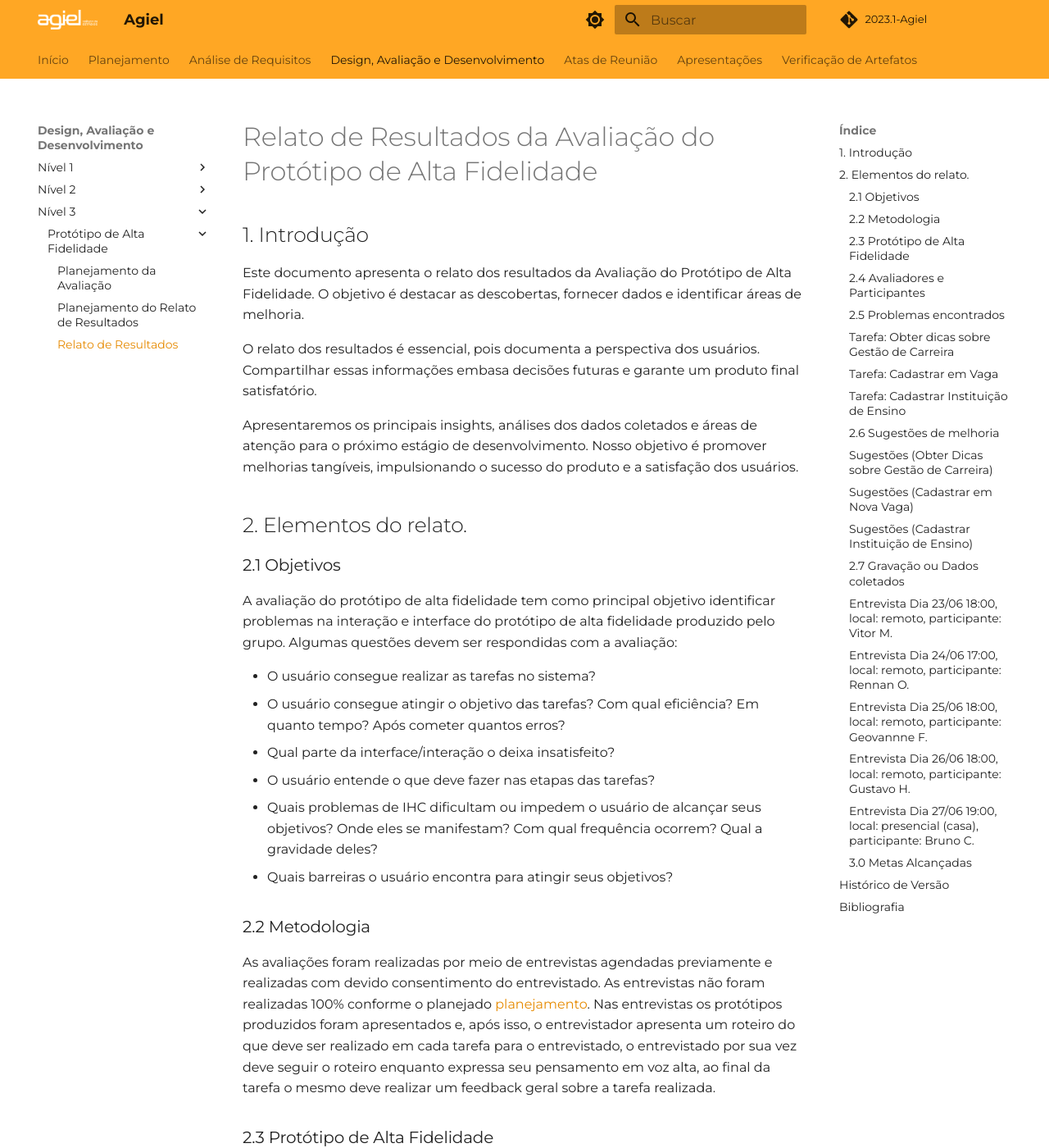
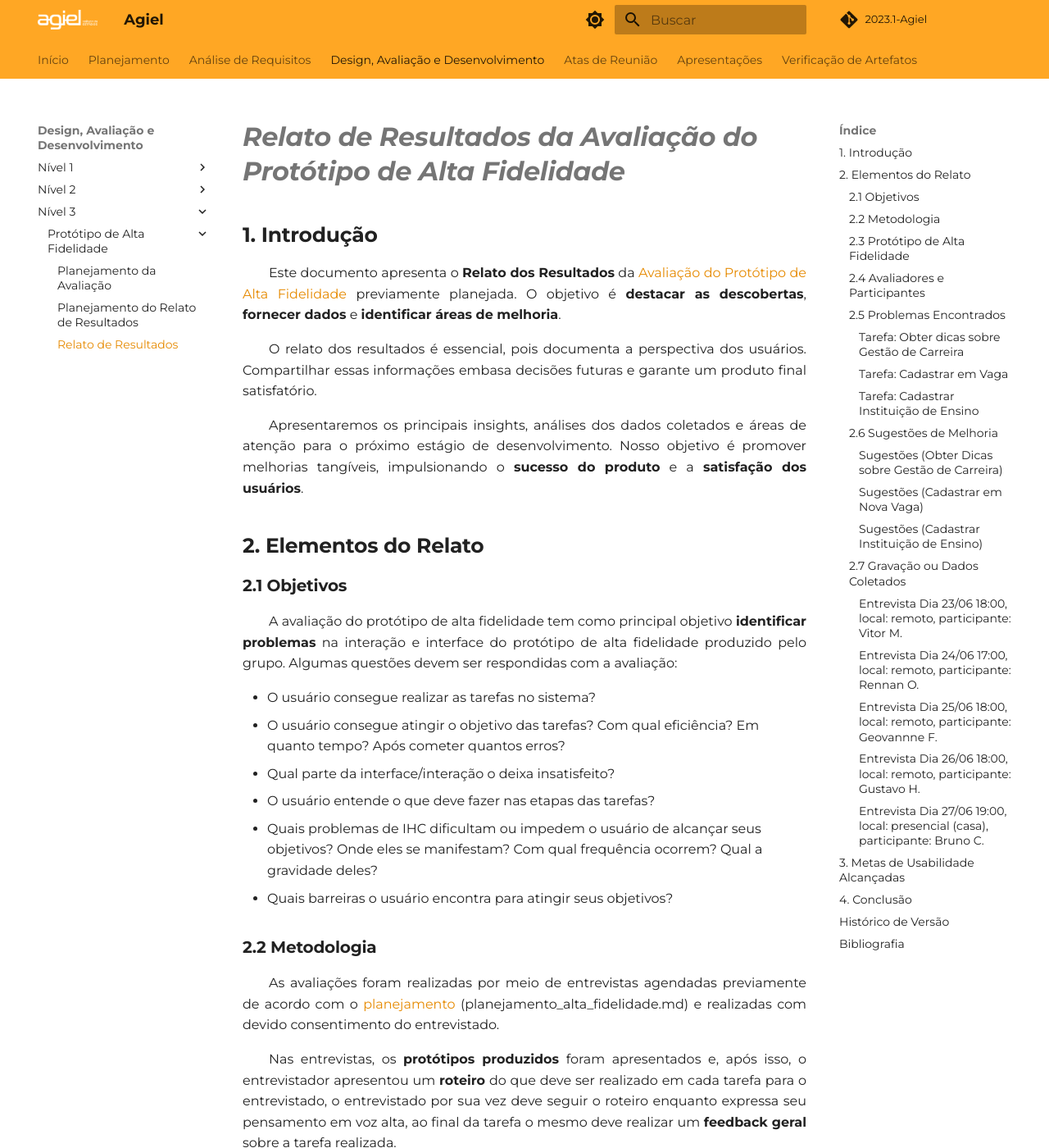
Before and after one commit to Interacao-Humano-Computador/2023.1-Agiel, an MkDocs documentation site: the page built from docs/desenvolvimento/prototipo_alta_fidelidade/relatos_prototipo_alta.md, in a window 1280 px wide and 1400 px high. Shown: the whole window at 82% size. Built offline with MkDocs 1.6.1 and Material for MkDocs 9.7.7, drawn with Linux system fonts in a browser that asks for light colours; some web fonts are replaced; comment, search, counter and statistics services are not loaded; some of the changed text lies outside the part shown.

Commit message:
acrescentando alteracoes no relato de alta fidelidade

```diff
--- a/docs/desenvolvimento/prototipo_alta_fidelidade/relatos_prototipo_alta.md
+++ b/docs/desenvolvimento/prototipo_alta_fidelidade/relatos_prototipo_alta.md
@@ -1,153 +1,215 @@
-# Relato de Resultados da Avaliação do Protótipo de Alta Fidelidade
+# ***Relato de Resultados da Avaliação do Protótipo de Alta Fidelidade***
 
-## 1. Introdução
-Este documento apresenta o relato dos resultados da Avaliação do Protótipo de Alta Fidelidade. O objetivo é destacar as descobertas, fornecer dados e identificar áreas de melhoria.
+## **1. Introdução**
+<p align="justify">
+&emsp;&emsp;Este documento apresenta o <b>Relato dos Resultados</b> da <a href='https://interacao-humano-computador.github.io/2023.1-Agiel/desenvolvimento/prototipo_alta_fidelidade/planejamento_alta_fidelidade/'>Avaliação do Protótipo de Alta Fidelidade</a> previamente planejada. O objetivo é <b>destacar as descobertas</b>, <b>fornecer dados</b> e <b>identificar áreas de melhoria</b>.
+</p>
+<p align="justify">
+&emsp;&emsp;O relato dos resultados é essencial, pois documenta a perspectiva dos usuários. Compartilhar essas informações embasa decisões futuras e garante um produto final satisfatório.
+</p>
+<p align="justify">
+&emsp;&emsp;Apresentaremos os principais insights, análises dos dados coletados e áreas de atenção para o próximo estágio de desenvolvimento. Nosso objetivo é promover melhorias tangíveis, impulsionando o <b>sucesso do produto</b> e a <b>satisfação dos usuários</b>.
+</p>
 
-O relato dos resultados é essencial, pois documenta a perspectiva dos usuários. Compartilhar essas informações embasa decisões futuras e garante um produto final satisfatório.
+## **2. Elementos do Relato**
+### **2.1 Objetivos**
+<p align="justify">
+&emsp;&emsp;A avaliação do protótipo de alta fidelidade tem como principal objetivo <b>identificar problemas</b> na interação e interface do protótipo de alta fidelidade produzido pelo grupo. Algumas questões devem ser respondidas com a avaliação:
+</p>
+<ul>
+<li> O usuário consegue realizar as tarefas no sistema?</li>
+<li> O usuário consegue atingir o objetivo das tarefas? Com qual eficiência? Em quanto tempo? Após cometer quantos erros?</li>
+<li> Qual parte da interface/interação o deixa insatisfeito?</li>
+<li> O usuário entende o que deve fazer nas etapas das tarefas?</li>
+<li> Quais problemas de IHC dificultam ou impedem o usuário de alcançar seus objetivos? Onde eles se manifestam? Com qual frequência ocorrem? Qual a gravidade deles?</li>
+<li> Quais barreiras o usuário encontra para atingir seus objetivos?</li>
+</ul>
 
-Apresentaremos os principais insights, análises dos dados coletados e áreas de atenção para o próximo estágio de desenvolvimento. Nosso objetivo é promover melhorias tangíveis, impulsionando o sucesso do produto e a satisfação dos usuários.
+### **2.2 Metodologia**
+<p align="justify">
+&emsp;&emsp;As avaliações foram realizadas por meio de entrevistas agendadas previamente de acordo com o <a href='https://interacao-humano-computador.github.io/2023.1-Agiel/desenvolvimento/prototipo_alta_fidelidade/planejamento_alta_fidelidade/'>planejamento</a> (planejamento_alta_fidelidade.md) e realizadas com devido consentimento do entrevistado.
+</p>
+<p align="justify">
+&emsp;&emsp;Nas entrevistas, os <b>protótipos produzidos</b> foram apresentados e, após isso, o entrevistador apresentou um <b>roteiro</b> do que deve ser realizado em cada tarefa para o entrevistado, o entrevistado por sua vez deve seguir o roteiro enquanto expressa seu pensamento em voz alta, ao final da tarefa o mesmo deve realizar um <b>feedback geral</b> sobre a tarefa realizada.
+</p>
+<p align="justify">
+&emsp;&emsp;O escopo de participantes ultrapassou o estabelecido no <a href='https://interacao-humano-computador.github.io/2023.1-Agiel/desenvolvimento/prototipo_alta_fidelidade/planejamento_alta_fidelidade/#341-recrutamento-dos-participantes'>Planejamento da Avaliação</a>, com <b>cinco participantes</b> para o teste de usabilidade, e, consequente entrevista.
+</p>
 
-## 2. Elementos do relato.
-
-### 2.1 Objetivos
-A avaliação do protótipo de alta fidelidade tem como principal objetivo identificar problemas na interação e interface do protótipo de alta fidelidade produzido pelo grupo. Algumas questões devem ser respondidas com a avaliação:
-
-- O usuário consegue realizar as tarefas no sistema?
-- O usuário consegue atingir o objetivo das tarefas? Com qual eficiência? Em quanto tempo? Após cometer quantos erros?
-- Qual parte da interface/interação o deixa insatisfeito?
-- O usuário entende o que deve fazer nas etapas das tarefas?
-- Quais problemas de IHC dificultam ou impedem o usuário de alcançar seus objetivos? Onde eles se manifestam? Com qual frequência ocorrem? Qual a gravidade deles?
-- Quais barreiras o usuário encontra para atingir seus objetivos?
-
-### 2.2 Metodologia
-As avaliações foram realizadas por meio de entrevistas agendadas previamente e realizadas com devido consentimento do entrevistado. As entrevistas não foram realizadas 100% conforme o planejado [planejamento](planejamento_alta_fidelidade.md). Nas entrevistas os protótipos produzidos foram apresentados e, após isso, o entrevistador apresenta um roteiro do que deve ser realizado em cada tarefa para o entrevistado, o entrevistado por sua vez deve seguir o roteiro enquanto expressa seu pensamento em voz alta, ao final da tarefa o mesmo deve realizar um feedback geral sobre a tarefa realizada.
-
-### 2.3 Protótipo de Alta Fidelidade
+### **2.3 Protótipo de Alta Fidelidade**
 <iframe style="border: 1px solid rgba(0, 0, 0, 0.1);" width="800" height="450" src="https://www.figma.com/embed?embed_host=share&url=https%3A%2F%2Fwww.figma.com%2Ffile%2FuIASKVWfrkY0CpKDNld4wm%2FPrototipo-Agiel%3Ftype%3Ddesign%26node-id%3D51%253A62%26mode%3Ddesign%26t%3DwC4yab2baSFOcvao-1" allowfullscreen></iframe>
 
-### 2.4 Avaliadores e Participantes
-Os avaliadores, respectivamente foram Vitor Borges, Ana Beatriz e Breno Yuri, e os entrevistados foram os estudantes Vitor Manoel, Rennan Oliveira, Geovanne Freitas, Gustavo Henrique e Bruno Camargos.
+### **2.4 Avaliadores e Participantes**
+<p align="justify">
+&emsp;&emsp;Os avaliadores, respectivamente foram <b>Vitor Borges</b>, <b>Ana Beatriz</b> e <b>Breno Yuri</b>, e os entrevistados foram os estudantes <b>Vitor Manoel</b>, <b>Rennan Oliveira</b>, <b>Geovanne Freitas</b>, <b>Gustavo Henrique</b> e <b>Bruno Camargos</b>.
+</b>
+</p>
 
-### 2.5 Problemas encontrados
-Nesta sessão esperamos que o avaliador após a realização da avaliação apresente os seguintes pontos:
+### **2.5 Problemas Encontrados**
+<p align="justify">
+&emsp;&emsp;Nesta seção esperamos que o avaliador após a realização da avaliação apresente os seguintes pontos:
+</p>
 
-### Tarefa: Obter dicas sobre Gestão de Carreira
-* Descrição dos problemas
+#### **Tarefa: Obter dicas sobre Gestão de Carreira**
+<p align="justify">
+&emsp;&emsp;<b>Descrição dos problemas</b>:
+</p>
+<ul>
+<li>(Problema 1) Usuários gostariam que o blog do estagiário tivesse mais destaque na página inicial.</li>
+</ul>
+<p align="justify">
+&emsp;&emsp;<b>Detalhes dos problemas</b>:
+</p>
+<ul>
+<lo>(Problema 1) O problema ocorre quando o usuário tem que explorar a interface em busca de dicas para sua vida profissional.</li>
+</ul>
+<p align="justify">
+&emsp;&emsp;<b>Consequências/impactos do problema para o usuário</b>:
+</p>
+<ul>
+<li>(Problema 1) O usuário pode acreditar que o site Agiel apenas oferece vagas de estágio e processos seletivos.</li>
+</ul>
+<p align="justify">
+&emsp;&emsp;<b>Gravidade dos problemas</b>:
+</p>
+<ul>
+<li>(Problema 1) Apresenta gravidade leve pois o usuário ao realizar outras tarefas do site acaba descobrindo o blog.</li>
+</ul>
 
-1. (Problema 1) Usuários gostariam que o blog do estagiário tivesse mais destaque na home
+#### **Tarefa: Cadastrar em Vaga**
+<p align="justify">
+&emsp;&emsp;<b>Descrição dos problemas</b>:
+</p>
+<ul>
+<li> Os usuários se sentem confusos no momento em que são redirecionados para a tela de perfil após buscarem por vagas;</li>
+<li> Os usuários gostariam de poder checar os dados do próprio currículo antes de confirmarem a inscrição para a vaga.</li>
+</ul>
+<p align="justify">
+&emsp;&emsp;<b>Detalhes dos problemas</b>:
+</p>
+<ul>
+<li> (Problema 1) O problema ocorre quando o usuário tenta ir atrás de novas vagas e se depara com sua tela de perfil ao invés de ir diretamente para uma tela contendo todas as vagas disponíveis;</li>
+<li> (Problema 2) O problema ocorre no ato de inscrição para nova vaga, os usuários gostariam antes de confirma a candidatura visualizar o próprio currículo para evitar possíveis erros.</li>
+</ul>
+<p align="justify">
+&emsp;&emsp;<b>Consequências/impactos do problema para o usuário</b>:
+</p>
+<ul>
+<li> (Problema 1) O usuário pode ficar frustado ao não encontrar as vagas de primeira;</li>
+<li> (Problema 2) O usuário pode ficar frustado em ter que voltar para seu perfil para checar suas informações.</li>
+</ul>
+<p align="justify">
+&emsp;&emsp;<b>Gravidade dos problemas</b>:
+</p>
+<ul>
+<li>(Problema 1) Apresenta gravidade média pois o usuário após visualizar as outras opções encontra rapidamente o campo de vagas;</li>
+<li> (Problema 2) Apresenta gravidade alta pois o usuário tem que voltar no fluxo para checar as informações multiplas vezes.</li>
+</ul>
 
-* Detalhes dos problemas:
+#### **Tarefa: Cadastrar Instituição de Ensino**
+<p align="justify">
+&emsp;&emsp;<b>Descrição dos problemas</b>:
+</p>
+<ul>
+<li> O usuário considerou a seta do dropdown pouco intuitiva e visualmente insatisfatória.</li>
+</ul>
+<p align="justify">
+&emsp;&emsp;<b>Detalhes dos problemas</b>:
+</p>
+<ul>
+<li> (Problema 1) O problema está na seta que abre o dropdown no topo da página inicial (header), pois seu design visual se assemelha a um "v" e não é intuitivo para os usuários.</li>
+</ul>
+<p align="justify">
+&emsp;&emsp;<b>Consequências/impactos do problema para o usuário</b>:
+</p>
+<ul>
+<li> (Problema 1) A seta do dropdown não é apenas pouco intuitiva, mas também não possui um design visual atraente, o que afeta negativamente a experiência estética do usuário.</li>
+</ul>
+<p align="justify">
+&emsp;&emsp;<b>Gravidade dos problemas</b>:
+</p>
+<ul>
+<li> (Problema 1) A gravidade desse problema não é alta, pois se trata de um aspecto visual e de usabilidade específico relacionado à seta do dropdown.</li>
+</ul>
 
-1. (Problema 1) O problema ocorre quando o usuário tem que explorar a interface em busca de dicas para sua vida profissional.
+### **2.6 Sugestões de Melhoria**
 
-* Consequências/impactos do problema para o usuário:
+#### **Sugestões (Obter Dicas sobre Gestão de Carreira)**
+<ul>
+<li> (Problema 1) Inserir uma descrição ou um campo direto na home para acessar ou tomar conhecimento sobre o blog do estagiário.</li>
+</ul>
 
-1. (Problema 1) O usuário pode acreditar que o site Agiel apenas oferece vagas de estágio e processos seletivos.
+#### **Sugestões (Cadastrar em Nova Vaga)**
+<ul>
+<li> (Problema 1) Ir direto para as vagas disponíveis no fluxo;</li>
+<li> (Problema 2) Inserir uma preview do currículo do usuário antes da confirmação da participação;</li>
+<li> (Problema 2) Permitir que o usuário edite o currículo na tela de confirmação de candidatura.</li>
+</ul>
 
-* Gravidade dos problemas:
+#### **Sugestões (Cadastrar Instituição de Ensino)**
+<ul>
+<li> (Problema 1) Substituir a seta do dropdown, tornando-a mais intuitiva e esteticamente agradável.</li>
+</ul>
 
-1. (Problema 1) Apresenta gravidade leve pois o usuário ao realizar outras tarefas do site acaba descobrindo o blog.
+### **2.7 Gravação ou Dados Coletados**
 
-### Tarefa: Cadastrar em Vaga
-
-* Descrição dos problemas
-
-1. Os usuários se sentem confusos no momento em que são redirecionados para a tela de perfil após buscarem por vagas.
-2. Os usuários gostariam de poder checar os dados do próprio currículo antes de confirmarem a inscrição para a vaga.
-
-* Detalhes dos problemas:
-
-1. (Problema 1) O problema ocorre quando o usuário tenta ir atrás de novas vagas e se depara com sua tela de perfil ao invés de ir diretamente para uma tela contendo todas as vagas disponíveis.
-2. (Problema 2) O problema ocorre no ato de inscrição para nova vaga, os usuários gostariam antes de confirma a candidatura visualizar o próprio currículo para evitar possíveis erros.
-
-* Consequências/impactos do problema para o usuário:
-
-1. (Problema 1) O usuário pode ficar frustado ao não encontrar as vagas de primeira.
-2. (Problema 2) O usuário pode ficar frustado em ter que voltar para seu perfil para checar suas informações.
-
-* Gravidade dos problemas:
-
-1. (Problema 1) Apresenta gravidade média pois o usuário após visualizar as outras opções encontra rapidamente o campo de vagas.
-2. (Problema 2) Apresenta gravidade alta pois o usuário tem que voltar no fluxo para checar as informações multiplas vezes.
-
-### Tarefa: Cadastrar Instituição de Ensino
-
-* Descrição dos problemas
-
-1. O usuário considerou a seta do dropdown pouco intuitiva e visualmente insatisfatória.
-
-* Detalhes dos problemas:
-
-1. (Problema 1) O problema está na seta que abre o dropdown no topo da página inicial (header), pois seu design visual se assemelha a um "v" e não é intuitivo para os usuários.
-
-* Consequências/impactos do problema para o usuário:
-
-1. (Problema 1) A seta do dropdown não é apenas pouco intuitiva, mas também não possui um design visual atraente, o que afeta negativamente a experiência estética do usuário.
-
-* Gravidade dos problemas:
-
-1. (Problema 1) A gravidade desse problema não é alta, pois se trata de um aspecto visual e de usabilidade específico relacionado à seta do dropdown.
-
-
-### 2.6 Sugestões de melhoria
-
-### Sugestões (Obter Dicas sobre Gestão de Carreira)
-
-* (Problema 1): Inserir uma descrição ou um campo direto na home para acessar ou tomar conhecimento sobre o blog do estagiário
-
-### Sugestões (Cadastrar em Nova Vaga)
-
-* (Problema 1): Ir direto para as vagas disponíveis no fluxo
-* (Problema 2): Inserir uma preview do currículo do usuário antes da confirmação da participação.
-* (Problema 2): Permitir que o usuário edite o currículo na tela de confirmação de candidatura.
-
-### Sugestões (Cadastrar Instituição de Ensino)
-
-* (Problema 1): Substituir a seta do dropdown, tornando-a mais intuitiva e esteticamente agradável.
-
-### 2.7 Gravação ou Dados coletados
-
-### Entrevista Dia 23/06 18:00, local: remoto, participante: Vitor M.
+#### **Entrevista Dia 23/06 18:00, local: remoto, participante: Vitor M.**
 
 <iframe width="560" height="315" src="https://www.youtube.com/embed/GOONwLDIw6k" title="YouTube video player" frameborder="0" allow="accelerometer; autoplay; clipboard-write; encrypted-media; gyroscope; picture-in-picture; web-share" allowfullscreen></iframe>
 
-### Entrevista Dia 24/06 17:00, local: remoto, participante: Rennan O.
+#### **Entrevista Dia 24/06 17:00, local: remoto, participante: Rennan O.**
 
 <iframe width="560" height="315" src="https://www.youtube.com/embed/ebzRdrrjJV4" title="YouTube video player" frameborder="0" allow="accelerometer; autoplay; clipboard-write; encrypted-media; gyroscope; picture-in-picture; web-share" allowfullscreen></iframe>
 
-### Entrevista Dia 25/06 18:00, local: remoto, participante: Geovannne F.
+#### **Entrevista Dia 25/06 18:00, local: remoto, participante: Geovannne F.**
 
 <iframe width="560" height="315" src="https://www.youtube.com/embed/PsXMQwx26L8" title="YouTube video player" frameborder="0" allow="accelerometer; autoplay; clipboard-write; encrypted-media; gyroscope; picture-in-picture; web-share" allowfullscreen></iframe>
 
-### Entrevista Dia 26/06 18:00, local: remoto, participante: Gustavo H.
+#### **Entrevista Dia 26/06 18:00, local: remoto, participante: Gustavo H.**
 
 <iframe width="560" height="315" src="https://www.youtube.com/embed/VGZdVzgWo0w" title="YouTube video player" frameborder="0" allow="accelerometer; autoplay; clipboard-write; encrypted-media; gyroscope; picture-in-picture; web-share" allowfullscreen></iframe>
 
-### Entrevista Dia 27/06 19:00, local: presencial (casa), participante: Bruno C.
+#### **Entrevista Dia 27/06 19:00, local: presencial (casa), participante: Bruno C.**
 
-<iframe width="560" height="315" src="https://youtu.be/gi-MfYaYgYM" title="YouTube video player" frameborder="0" allow="accelerometer; autoplay; clipboard-write; encrypted-media; gyroscope; picture-in-picture; web-share" allowfullscreen></iframe>
+<iframe width="560" height="315" src="https://www.youtube.com/embed/gi-MfYaYgYM" title="YouTube video player" frameborder="0" allow="accelerometer; autoplay; clipboard-write; encrypted-media; gyroscope; picture-in-picture; web-share" allowfullscreen></iframe>
 
-
-### 3.0 Metas Alcançadas
-
-Na definição dos requisitos do projeto algumas metas de usabilidade foram selecionadas (utilidade, eficácia, aprendizagem), essas metas guiaram a elaboração dos protótipos de baixa, média e alta fidelidade, com o protótipo de alta fidelidade e os dados coletados nas entrevistas podemos aferir se o protótipo alcançou essas metas ou não.
+## **3. Metas de Usabilidade Alcançadas**
+<p align="justify">
+&emsp;&emsp;Na definição dos requisitos do projeto algumas <a href='https://interacao-humano-computador.github.io/2023.1-Agiel/requisitos/metas_usabilidade/#4-metas-selecionadas'>Metas de Usabilidade</a> foram selecionadas (utilidade, eficácia, aprendizagem).
+</p>
+<p align="justify">
+&emsp;&emsp;Essas metas guiaram a elaboração dos protótipos de papel e alta fidelidade, com o protótipo de alta fidelidade e os dados coletados nas entrevistas podemos aferir se o protótipo alcançou essas metas ou não.
+</p>
+<p align="justify">
+&emsp;&emsp;A tabela 1 apresenta as metas de usabilidade, ligadas à suas respectivas tarefas, status e observações.
+</p>
 
 | Meta de Usabilidade | Tarefa | Status | Observações |
 |:-------------------:|:------:|:------:|:-----------:|
 | Utilidade | Obter Dicas Sobre Gestão de Carreira | Parcialmente alcançada | Os usuários que realizaram o fluxo desta tarefa levantaram a falta de filtros para busca e a falta de tags pré-definidas |
 | Utilidade | Cadastrar em vaga | | |
 | Utilidade | Cadastrar instituição de ensino | Alcançada | Os usuários conseguiram realizar a tarefa sem dificuldades. |
+| Utilidade | Cadastrar currículo | Alcançada | Não houveram dificuldades para realizar a tarefa |
 | Eficácia | Obter Dicas Sobre Gestão de Carreira | Alcançada | Os usuários conseguiram realizar o fluxo completo desta tarefa de forma acertiva (em média 3 a 4 cliques) e em pouco tempo, um usuário levantou que esta tarefa poderia estar diretamente alocada na home, porém esta alteração deve ser estudada |
 | Eficácia | Cadastrar em vaga | | |
 | Eficácia | Cadastrar instituição de ensino | Alcançada | Os usuários conseguiram realizar o fluxo completo desta tarefa de forma rápida e acertiva. |
+| Eficácia | Cadastrar currículo | Parcialmente alcançada | Houve uma leve melhora na eficácia ao realizar esta tarefa |
 | Aprendizagem | Obter Dicas Sobre Gestão de Carreira | Parcialmente alcançada | Os usuários que realizaram o fluxo enquanto pensavam em voz alta relataram as intuições e pensamentos acerca da interface e os mesmos conseguiram aprender enquanto passavam pelo fluxo da tarefa |
 | Aprendizagem | Cadastrar em vaga | | |
 | Aprendizagem | Cadastrar instituição de ensino | Alcançada | O usuário concluiu a tarefa com total clareza e confiança, entendendo cada passo sem nenhuma dúvida. |
-<h6 align = "center"> Tabela 1: Histórico de Versões
+| Aprendizagem | Cadastrar currículo | Alcançada | |
+<h6 align = "center"> Tabela 1: Metas de Usabilidade
 <br> Autor: Vitor </h6>
 
-## Histórico de Versão
-A Tabela 2 registra o histórico de versão desse documento.
+## **4. Conclusão**
+<p align="justify">
+&emsp;&emsp;Com os resultados obtidos na Avaliação do Protótipo de Alta Fidelidade (devidamente registrados no documento), atrelados às <a href='https://interacao-humano-computador.github.io/2023.1-Agiel/requisitos/metas_usabilidade/#4-metas-selecionadas'>Metas de Usabilidade</a> previamente definidas no projeto. Conclui-se que estas conseguiram ser, minimamente, <b>parcialmente alcançadas</b>, e, em sua maioria, <b>alcançadas</b>.
+</p>
+
+## **Histórico de Versão**
+<p align="justify">
+&emsp;&emsp;A Tabela 2 registra o histórico de versão do documento.
+</p>
 
 | Versão |    Data    |               Descrição                | Autor(es) | Revisor(es) |
 |:------:|:----------:|:--------------------------------------:|:---------:|:-----------:|
@@ -162,8 +224,8 @@
 | `2.2`  | 04/07/2023  | Adição das metas alcançadas da tarefa obter dicas sobre gestão de carreira |  Vitor | Ana Beatriz |
 | `2.3`  | 04/07/2023  | Adição de entrevista da tarefa cadastrar instituição de ensino |  Breno Yuri | Vitor |
 
-<h6 align = "center"> Tabela 2: Histórico de Versões
+<h6 align = "center"> Tabela 2: Histórico de Versão
 <br> Autor: Vitor </h6>
 
-## Bibliografia
+## **Bibliografia**
 > [1] BARBOSA, Simone; DINIZ, Bruno. Interação Humano-Computador. Editora Elsevier, Rio de Janeiro, 2010.
```
